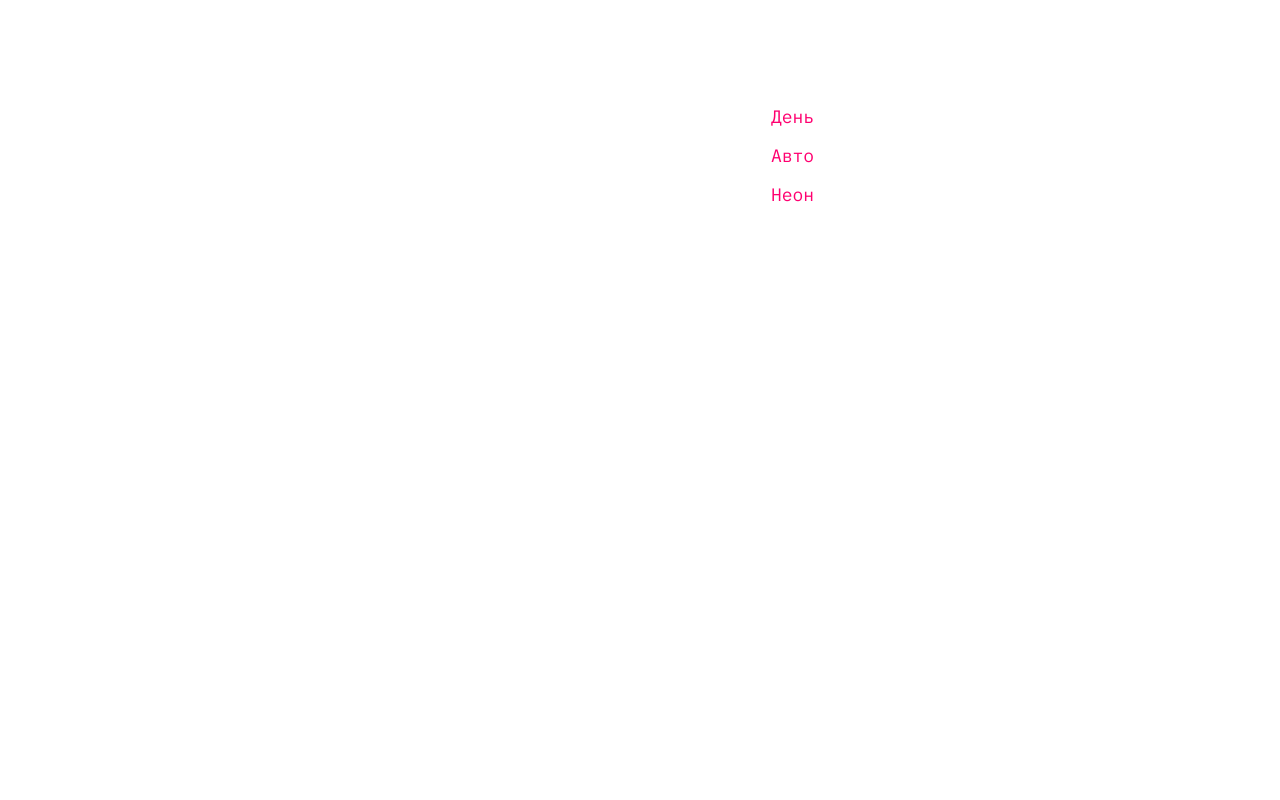
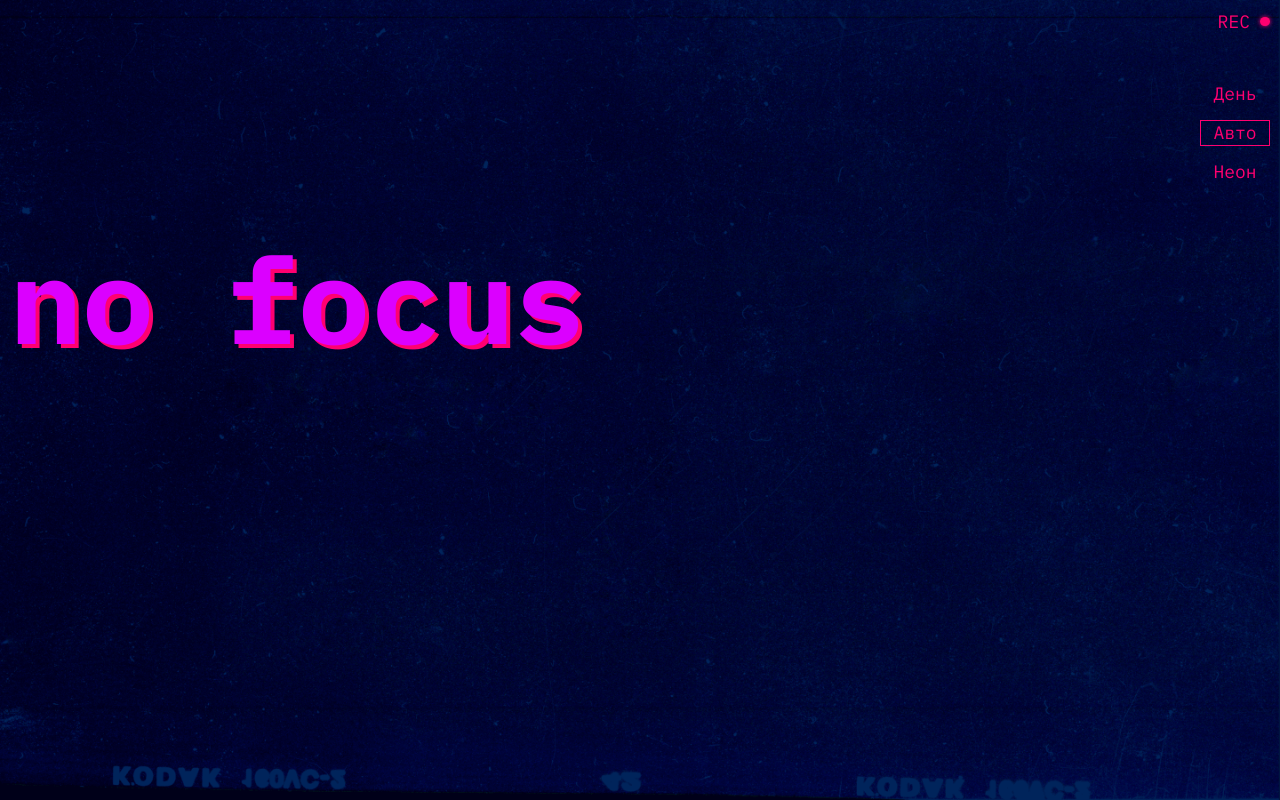
Before and after one commit to firstmidnight/slozhno-sosredotochitsya, a website: page index.html in a window 1280 px wide. Drawn offline with Linux system fonts and the light colour scheme.

Commit message:
Update index.html: Add rec-text and header__title elements

```diff
--- a/index.html
+++ b/index.html
@@ -17,6 +17,7 @@
   </head>
   <body class="page">
     <header class="header decorated-zone">
+      <span class="rec-text" aria-hidden="true">rec</span>
       <nav class="header__theme-menu">
         <ul class="header__theme-menu-list">
           <li class="header__theme-menu-item">
@@ -43,6 +44,7 @@
           </li>
         </ul>
       </nav>
+      <h1 class="header__title">no focus</h1>
     </header>
     <script src="./scripts/script.js"></script>
   </body>
--- a/styles/style.css
+++ b/styles/style.css
@@ -1,43 +1,91 @@
 /* Основные стили проекта. Это стили для темы, которую вы верстаете первой. */
 
 .page {
+  padding: 10px;
   /* сохраните в разметке и стилях класс page. На его основе работает скрипт. */
-  max-width: 375px;
-  /* background-image: url(/images/cover-image-dark.png);
+  background-image: url(/images/cover-image-dark.png);
+  background-repeat: no-repeat;
   background-position: center;
   background-size: cover;
-  background-attachment: fixed; */
+  background-attachment: fixed;
 }
 
 .header {
   display: grid;
-  grid-template-columns: 1fr auto;
-  grid-template-rows: repeat(3, 1fr);
+  grid-template-columns: 1fr 1fr;
+  grid-template-rows: auto 1fr 1fr;
+  grid-template-areas:
+    '. rec-text'
+    '. header__theme-menu-list'
+    'header__title header__title';
+}
+
+.rec-text {
+  position: relative;
+  left: -20px; /* Adjust this value to move the element further left */
+  grid-area: rec-text;
+  justify-self: end;
+  margin-left: 10px;
+  margin-block-end: 39px;
+  color: var(--accent-color);
+  font-family: var(--font-family-main);
+  font-weight: var(--font-weight-regular);
+  font-size: var(--font-size-main);
+  text-transform: uppercase;
+}
+
+.rec-text::after {
+  content: '';
+  position: relative;
+  top: -16px;
+  left: 42px;
+  display: block;
+  width: 9px;
+  height: 9px;
+  border-radius: 50%;
+  padding-left: 10px;
+  box-shadow: 0 0 4px var(--accent-color);
+  background-color: var(--accent-color);
 }
 
 .header__theme-menu {
-  grid-area: 2 / 2 / 3 / 3;
-  gap: 13px;
+  grid-area: header__theme-menu-list;
 }
 
 .header__theme-menu-list {
   display: flex;
   flex-direction: column;
+  align-items: end;
   gap: 13px;
-  justify-self: end;
+  margin-block-end: 65px;
 }
 
 .header__theme-menu-button {
   width: 70px;
   height: 26px;
-  appearance: none;
   border: none;
   color: var(--accent-color);
-  text-align: center;
-  font-family: 'IBM Plex Mono';
+  font-family: var(--font-family-main), sans-serif;
+  font-weight: var(--font-weight-regular);
   font-size: var(--font-size-main);
   font-style: normal;
-  font-weight: var(--font-weight-regular);
   line-height: 18px; /* 100% */
+  text-align: center;
   background-color: transparent;
+  appearance: none;
 }
+
+.header__theme-menu-button_active {
+  border: 1px solid var(--accent-color);
+}
+
+.header__title {
+  grid-area: header__title;
+  color: #db00ff;
+  font-family: 'IBM Plex Mono';
+  font-weight: 700;
+  font-size: clamp(7.25rem, 7.0115rem + 1.0178vw, 7.5rem);
+  font-style: normal;
+  line-height: 82.5%; /* 95.7px */
+  text-shadow: 4px 4px 0px var(--accent-color);
+}
--- a/styles/variables.css
+++ b/styles/variables.css
@@ -8,4 +8,5 @@
   --text-color: #000028;
   --accent-color: #ff0070;
   --font-size-main: 18px;
+  --font-family-main: 'IBM Plex Mono', sans-serif;
 }
```
